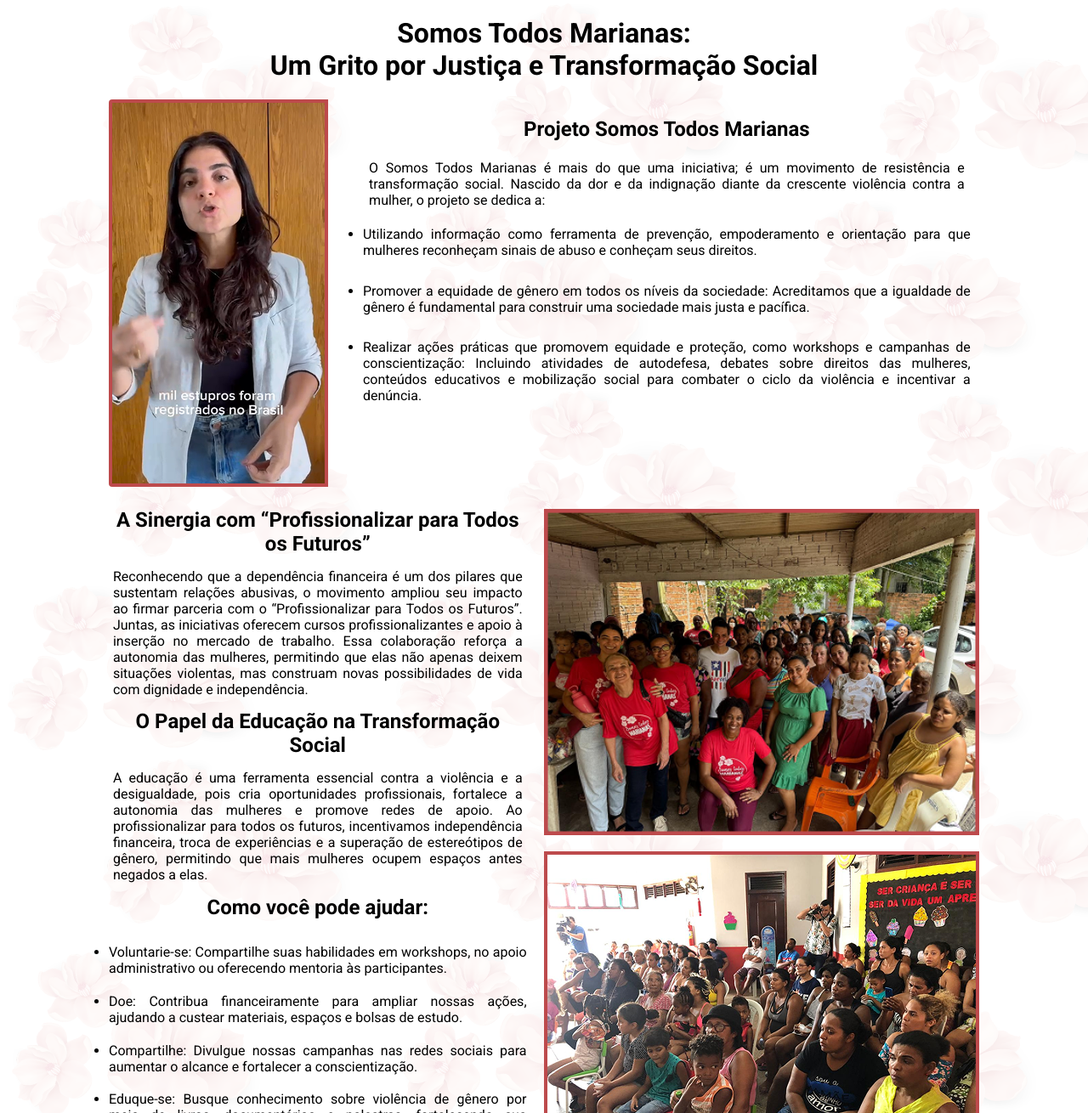
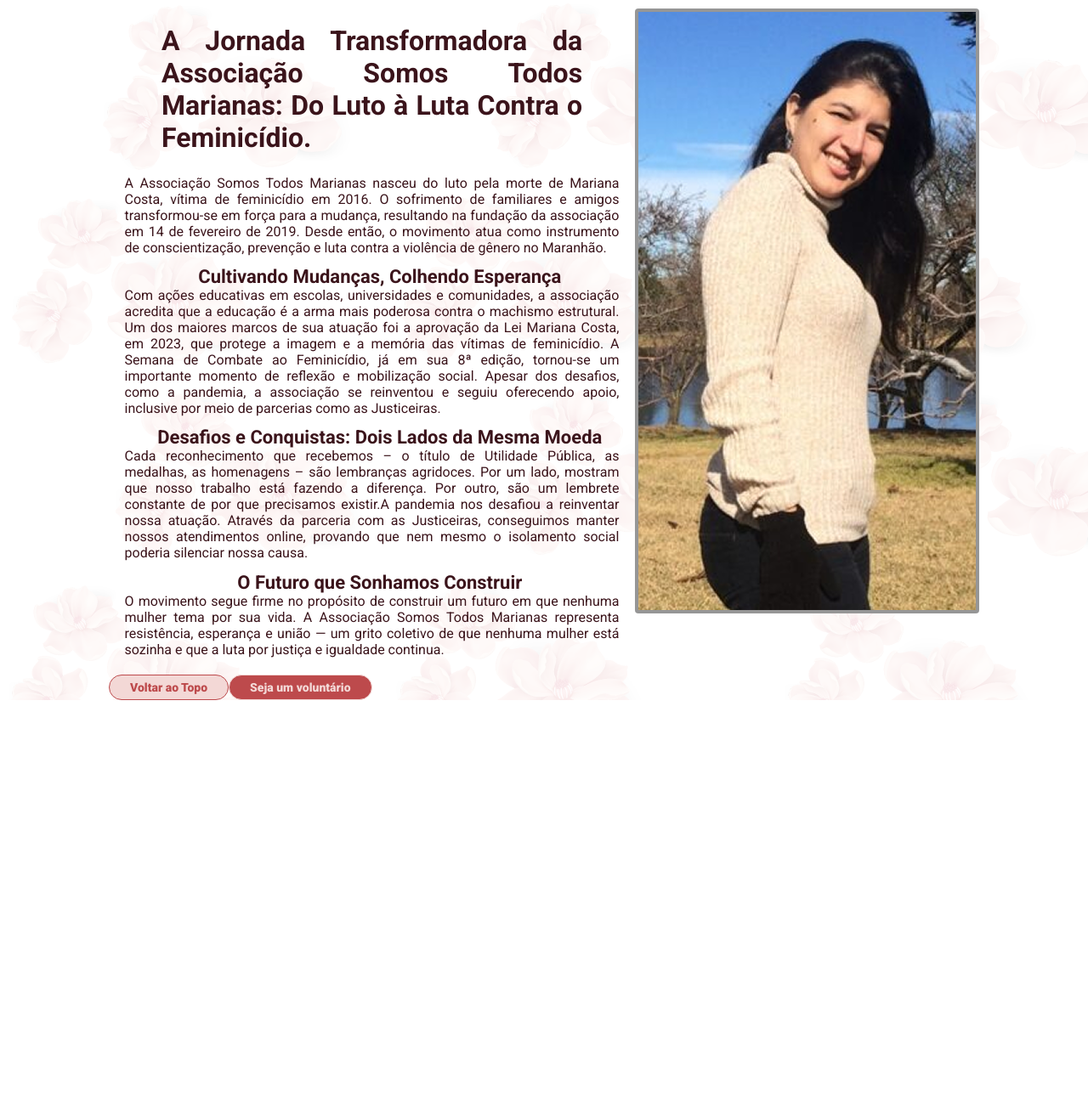
Before and after one commit to luccazs77/Somos-Todos-Marianas, a React (Vite) app: page / in a window 1280 px wide. Shown: the top 1310 px of the page at 85% size. After the commit the page ends 824 px from the top, so only its background shows below. Built offline with nearby package versions, Linux system fonts and the light colour scheme.

Commit message:
ajeitando umas telas ai

```diff
--- a/src/App.tsx
+++ b/src/App.tsx
@@ -10,7 +10,7 @@ import { Dor } from "./components/nossaDor/nossa-dor";
 function App() {
   return (
 <>
-<SaibaMaisEdu />
+<SaibaMaisQuemSomos />
 </>
   );
 }
--- a/src/pages/saiba-mais-edu/saiba_mais_educacao.styled.ts
+++ b/src/pages/saiba-mais-edu/saiba_mais_educacao.styled.ts
@@ -59,6 +59,7 @@ export const UmGritoJustica = styled.h1`
   box-sizing: border-box;
   justify-content: center;
   text-align: center;
+  color: #3b141bff;
 
   @media (max-width: 768px) {
     justify-content: center;
@@ -77,6 +78,7 @@ export const TextosIniciais = styled.article`
   gap: 20px;
   font-family: Roboto;
   box-sizing: border-box;
+
 `;
 
 export const ListaInicial = styled.ul`
@@ -111,6 +113,7 @@ export const TituloMeio = styled.h2`
   padding: 3% 0%;
   box-sizing: border-box;
   text-align: center;
+  color: #3b141bff;
 
   @media (max-width: 768px) {
     text-align: justify;
@@ -121,22 +124,21 @@ export const TextoMeio = styled.p`
   font-family: Roboto;
   text-align: justify;
   padding: 0% 1%;
+  font-size: 18px;
+  color: #3b141bff;
 `;
 
-export const ListaMeioOl = styled.ol`
+export const ListaUl = styled.ul`
   padding: 1% 0%;
   box-sizing: border-box;
 `;
 
-export const ListaMeioUl = styled.ul`
+export const ItensLista = styled.li`
+  font-family: Roboto;
   padding: 1% 0%;
-  box-sizing: border-box;
-`;
-
-export const ItensListaMeio = styled.li`
-  font-family: Roboto;
-  padding: 2% 0%;
   text-align: justify;
+  font-size: 18px;
+  color: #3b141bff;
 `
 
 export const AllContainer = styled.div`
--- a/src/pages/saiba-mais-edu/saiba_mais_educacao.tsx
+++ b/src/pages/saiba-mais-edu/saiba_mais_educacao.tsx
@@ -27,23 +27,23 @@ export function SaibaMaisEdu() {
               projeto se dedica a:
             </S.TextoMeio>
 
-            <S.ListaMeioUl>
+            <S.ListaUl>
 
-              <S.ItensListaMeio>
+              <S.ItensLista>
                 Utilizando informação como ferramenta de prevenção, empoderamento e orientação para que mulheres reconheçam sinais de abuso e conheçam seus direitos.
-              </S.ItensListaMeio>
+              </S.ItensLista>
 
-              <S.ItensListaMeio>
+              <S.ItensLista>
                 Promover a equidade de gênero em todos os níveis da sociedade:
                 Acreditamos que a igualdade de gênero é fundamental para
                 construir uma sociedade mais justa e pacífica.
-              </S.ItensListaMeio>
+              </S.ItensLista>
 
-              <S.ItensListaMeio>
+              <S.ItensLista>
                 Realizar ações práticas que promovem equidade e proteção, como workshops e campanhas de conscientização: Incluindo atividades de autodefesa, debates sobre direitos das mulheres, conteúdos educativos e mobilização social para combater o ciclo da violência e incentivar a denúncia.
-              </S.ItensListaMeio>
+              </S.ItensLista>
 
-            </S.ListaMeioUl></S.TextoMeio>
+            </S.ListaUl></S.TextoMeio>
 
 
         </S.InfoInicial>
@@ -72,29 +72,29 @@ export function SaibaMaisEdu() {
 
               <S.TituloMeio>Como você pode ajudar: </S.TituloMeio>
 
-              <S.ListaMeioUl>
+              <S.ListaUl>
 
-                <S.ItensListaMeio>
+                <S.ItensLista>
                   Voluntarie-se: Compartilhe suas habilidades em workshops, no apoio administrativo ou oferecendo mentoria às participantes.
-                </S.ItensListaMeio>
+                </S.ItensLista>
 
-                <S.ItensListaMeio>
+                <S.ItensLista>
                   Doe: Contribua financeiramente para ampliar nossas ações, ajudando a custear materiais, espaços e bolsas de estudo.
-                </S.ItensListaMeio>
+                </S.ItensLista>
 
-                <S.ItensListaMeio>
+                <S.ItensLista>
                   Compartilhe: Divulgue nossas campanhas nas redes sociais para aumentar o alcance e fortalecer a conscientização.
-                </S.ItensListaMeio>
+                </S.ItensLista>
 
-                <S.ItensListaMeio>
+                <S.ItensLista>
                   Eduque-se: Busque conhecimento sobre violência de gênero por meio de livros, documentários e palestras, fortalecendo sua capacidade de agir.
-                </S.ItensListaMeio>
+                </S.ItensLista>
 
-                <S.ItensListaMeio>
+                <S.ItensLista>
                   Denuncie: Não silencie a violência. Ligue 180 e ajude a proteger vítimas e responsabilizar agressores.
-                </S.ItensListaMeio>
+                </S.ItensLista>
 
-              </S.ListaMeioUl>
+              </S.ListaUl>
 
 
             </S.ContainerTexto>
--- a/src/pages/saiba-mais-sobre-nos/saiba_mais_quem_somos.styled.ts
+++ b/src/pages/saiba-mais-sobre-nos/saiba_mais_quem_somos.styled.ts
@@ -7,6 +7,8 @@ export const Img16 = styled.img`
   justify-content: flex-start;
   border-radius: 4px;
   box-sizing: border-box;
+  width: 70%;
+  height: 70%;
 
   @media (min-width: 1440px) {
     width: 30%;
@@ -47,14 +49,15 @@ export const ImgFesta = styled.img`
 
 export const AllContainer = styled.body`
   background-image: url(${TelaFundo});
-
   box-sizing: border-box;
+  width: 80%;
+  margin: 0 auto;
 `;
 
 export const TextosSobreNosInicio = styled.div`
   display: flex;
   flex-direction: column;
-  font-family: Albert Sans;
+  font-family: Roboto;
   box-sizing: border-box;
 
   @media (max-width: 768px) {
@@ -70,9 +73,10 @@ export const SobreNos = styled.h1`
   color: #3b141bff;
   padding: 3% 0% 4% 0%;
   text-align: justify;
-  max-width: 70%;
+  max-width: 80%;
   margin: 0 auto;
   box-sizing: border-box;
+
 
   @media (max-width: 1024px) {
     max-width: 80%;
@@ -97,6 +101,7 @@ export const Texto = styled.article`
   text-align: left;
   font-family: Roboto;
   box-sizing: border-box;
+  text-align: justify;
 
   @media (max-width: 1024px) {
     font-size: 15px;
@@ -118,9 +123,9 @@ export const Texto = styled.article`
 export const Titulo = styled.h3`
   color: #3b141bff;
   font-size: 22px;
-  align-self: flex-start;
+  align-self: center;
   padding: 2% 0% 0% 3%;
-  text-align: left;
+
   font-family: Roboto;
   box-sizing: border-box;
 
@@ -163,7 +168,10 @@ export const ContainerInicial = styled.div`
 
 export const ContainerFinal = styled.div`
   display: flex;
-  box-sizing: border-box;
+  width: 70%;
+  justify-content: space-between;
+  align-items: center;
+  gap: 1%;
 
   @media (max-width: 1024px) {
     flex-direction: column;
@@ -186,12 +194,13 @@ export const TextosSobreNosFinal = styled.div`
 `;
 
 
-export const footer = styled.footer`
+export const footer = styled.div`
   display: flex;
   width: 70%;
   justify-content: space-between;
   align-items: center;
-  gap: 1%;
+  gap: 2%;
+  flex-direction: column;
 
     @media (max-width: 768px) {
     align-items: center;
@@ -203,27 +212,3 @@ export const footer = styled.footer`
     text-align: center;
   }
 `
-
-export const Pix = styled.h3`
-color: #3b141bff;
-  font-size: 22px;
-  align-self: flex-start;
-  padding: 2% 0% 0% 3%;
-  text-align: left;
-  font-family: Roboto;
-  box-sizing: border-box;
-
-  @media (max-width: 1024px) {
-    font-size: 20px;
-  }
-
-  @media (max-width: 768px) {
-    font-size: 16px;
-    padding-right: 5%;
-  }
-
-  @media (max-width: 400px) {
-    font-size: 16px;
-    text-align: center;
-  }
-`
--- a/src/pages/saiba-mais-sobre-nos/saiba_mais_quem_somos.tsx
+++ b/src/pages/saiba-mais-sobre-nos/saiba_mais_quem_somos.tsx
@@ -47,13 +47,9 @@ export function SaibaMaisQuemSomos() {
 
 
         </S.ContainerFinal>
-            <S.footer>
-                <S.Pix> PIX PARA DOAÇÕES:institutosomostodosmarianas@gmail.com</S.Pix>
-                <BotaoTopo />
-                <BotaoVoluntario/>
-
-            </S.footer>
-    </S.AllContainer>
+            <BotaoTopo />
+            <BotaoVoluntario/>
+        </S.AllContainer>
 </>
     )
 }
```
